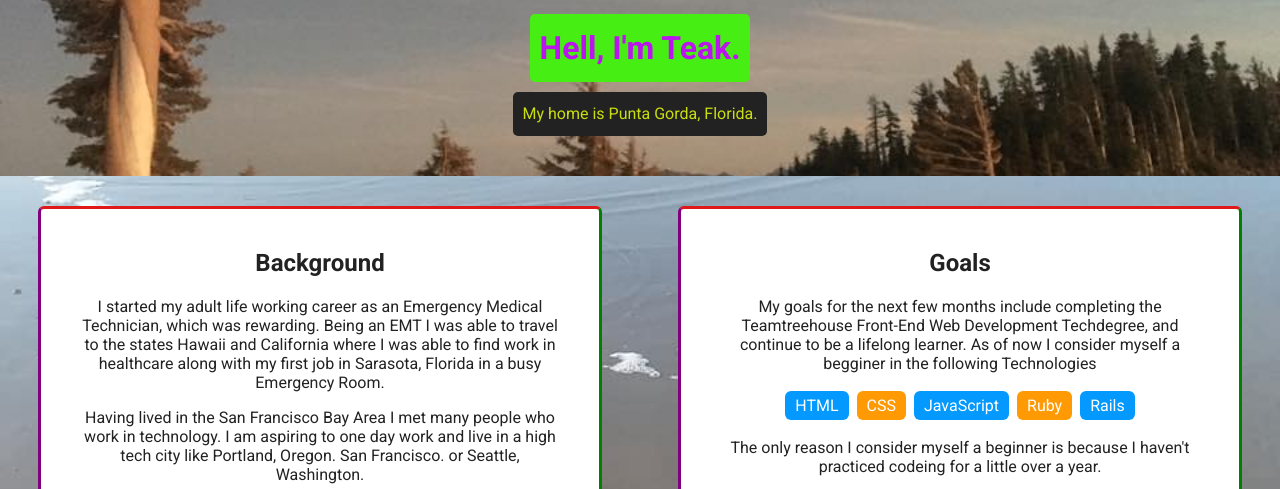
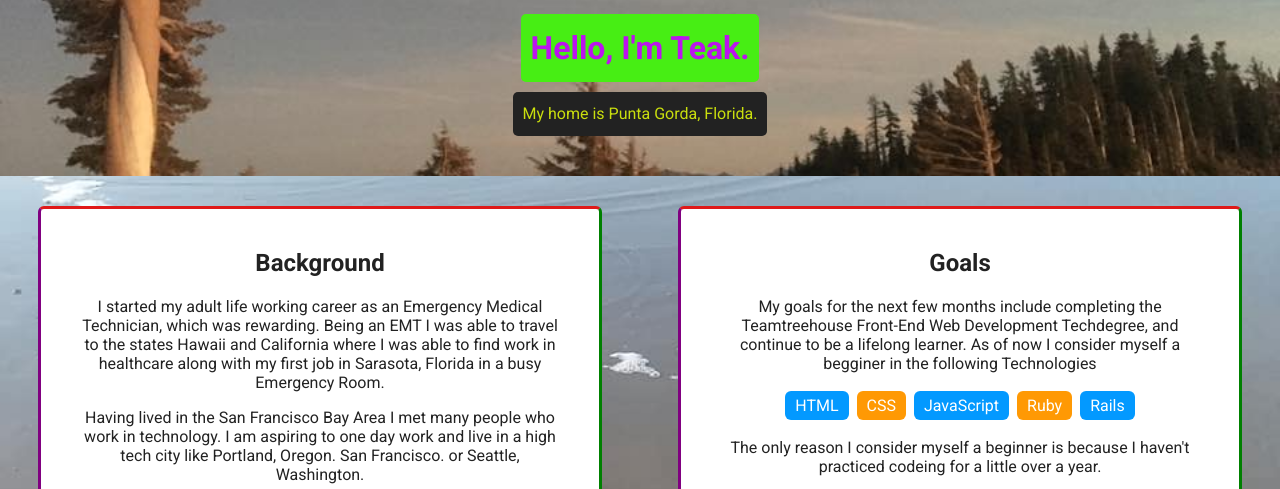
Before and after one commit to TeakHawksford/symmetrical-octo-sniffle, a plain HTML site: page index.html in a window 1280 px wide. Shown: the part 303-792 px from the top of the page. Drawn offline with Linux system fonts and the light colour scheme; a web font is replaced by a local one.

```diff
--- a/index.html
+++ b/index.html
@@ -22,7 +22,7 @@
     <header>
       <div class="profile-info">
         <img src="images/Headshot.jpg" alt="Headshot of Teak H" class="profile-image">
-        <h1 class="tag name">Hell, I'm Teak.</h1>
+        <h1 class="tag name">Hello, I'm Teak.</h1>
         <p class="tag location">My home is Punta Gorda, Florida.</p>
       </div>
     </header>
```
